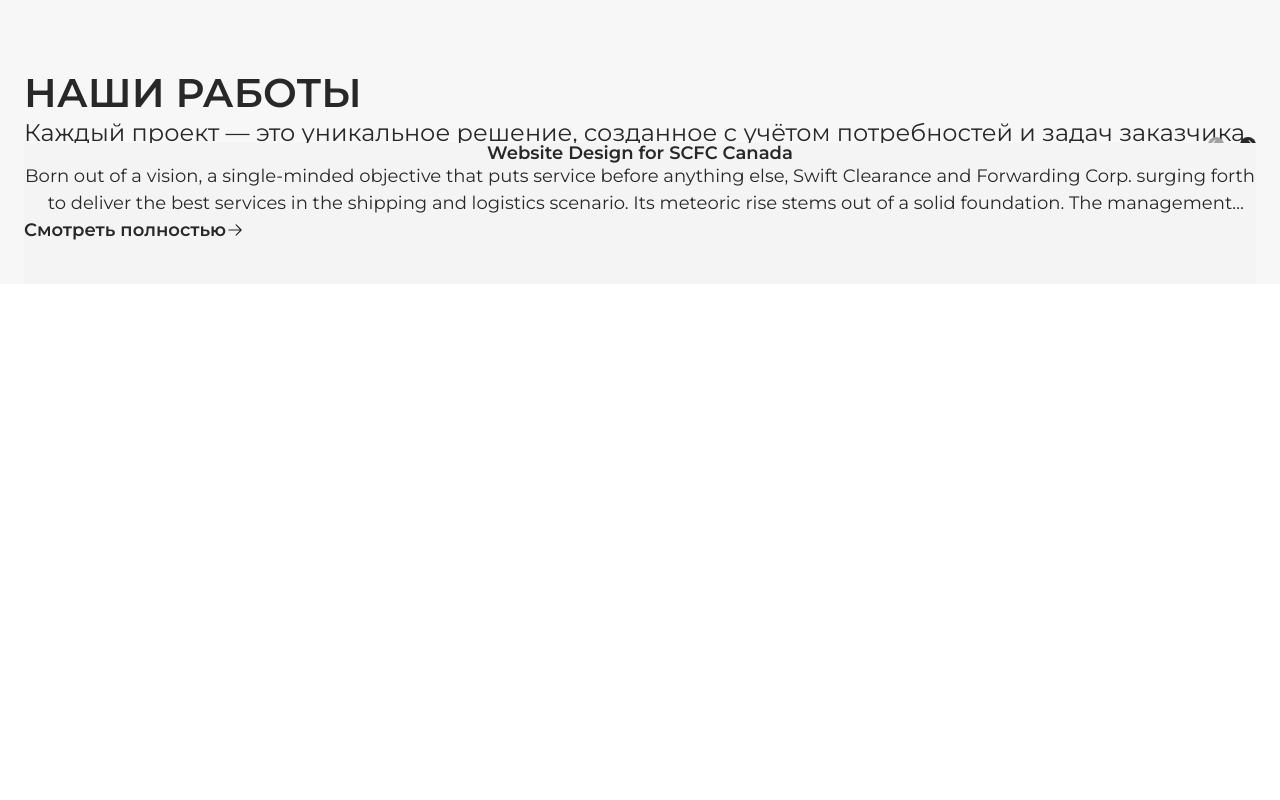
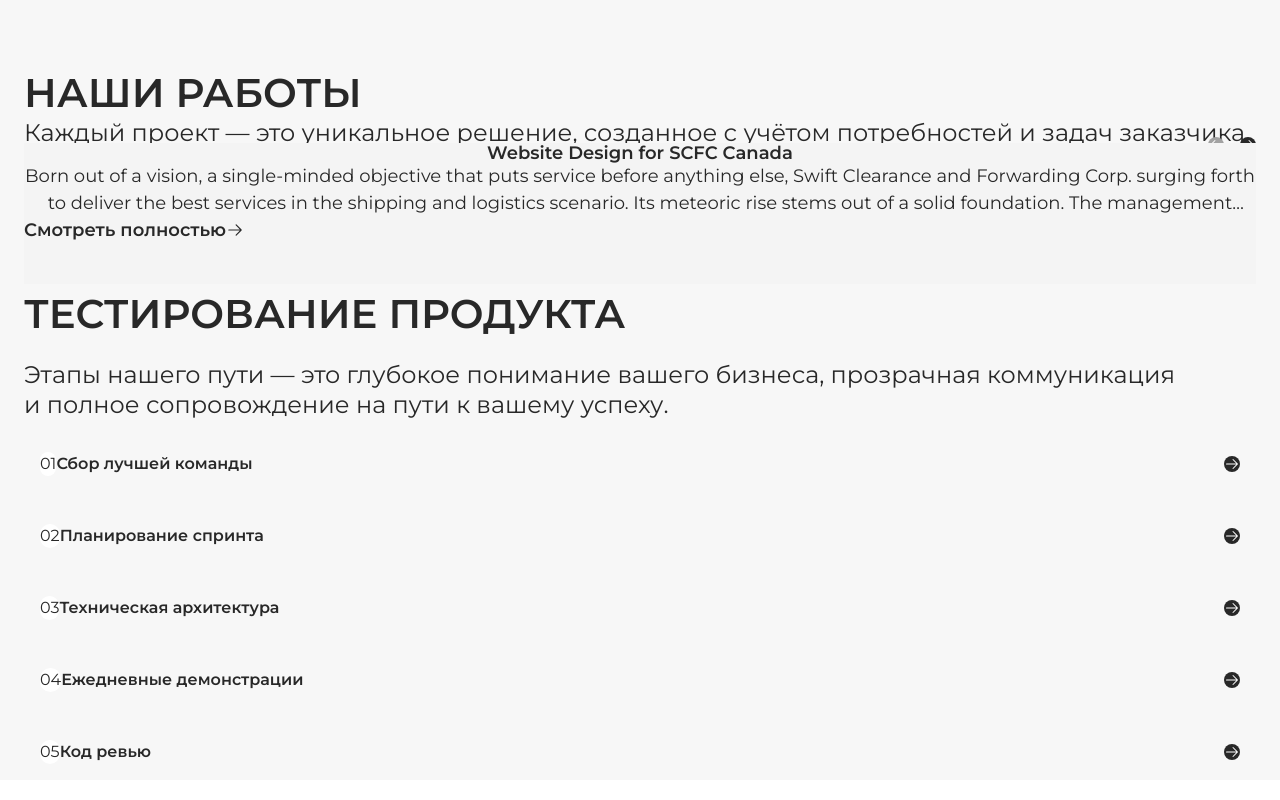
Before and after one commit to theCapnCoder/mnatronix, a Next.js app: page / in a window 1280 px wide. Shown: the part 1754-2554 px from the top of the page. Before the commit the page ends 2198 px from the top, so only its background shows below. Built offline with nearby package versions, Linux system fonts and the light colour scheme; what fluid-tailwind would draw is missing.

Commit message:
feat: Workflow markUp

```diff
--- a/messages/ru.json
+++ b/messages/ru.json
@@ -79,23 +79,23 @@
     "description": "Этапы нашего пути — это глубокое понимание вашего бизнеса, прозрачная коммуникация и полное сопровождение на пути к вашему успеху.",
     "process": {
       "stage_1": {
-        "name": "Сбор лучшей команды",
+        "title": "Сбор лучшей команды",
         "details": "Путь спринта — это коллективное планирование. Члены команды проясняют вопросы и обеспечивают общее понимание."
       },
       "stage_2": {
-        "name": "Планирование спринта",
+        "title": "Планирование спринта",
         "details": "Путь спринта — это коллективное планирование. Члены команды проясняют вопросы и обеспечивают общее понимание."
       },
       "stage_3": {
-        "name": "Техническая архитектура",
+        "title": "Техническая архитектура",
         "details": "Путь спринта — это коллективное планирование. Члены команды проясняют вопросы и обеспечивают общее понимание."
       },
       "stage_4": {
-        "name": "Ежедневные демонстрации",
+        "title": "Ежедневные демонстрации",
         "details": "Путь спринта — это коллективное планирование. Члены команды проясняют вопросы и обеспечивают общее понимание."
       },
       "stage_5": {
-        "name": "Код ревью",
+        "title": "Код ревью",
         "details": "Путь спринта — это коллективное планирование. Члены команды проясняют вопросы и обеспечивают общее понимание."
       }
     }
--- /dev/null
+++ b/src/app/_components/Accordion/accordion.tsx
@@ -0,0 +1,63 @@
+"use client";
+import { ArrowRightRegular } from "@/assets/svg";
+import clsx from "clsx";
+import React, { PropsWithChildren } from "react";
+
+type Props = PropsWithChildren<{
+  startId: string;
+  title: string;
+  description: string;
+  className?: string;
+}>;
+
+export const Accordion: React.FC<Props> = ({ startId, title, description }) => {
+  const [open, setOpen] = React.useState(false);
+
+  return (
+    <div
+      onClick={() => setOpen((prevStae) => !prevStae)}
+      className={clsx(
+        "flex items-center justify-between ~gap-4/8",
+        "cursor-pointer p-4",
+        {
+          "rounded-[2rem] bg-grey p-4": open,
+        }
+      )}
+    >
+      <div
+        className={clsx(
+          "flex shrink-0 items-center justify-center",
+          "rounded-full bg-white ~h-[3.125rem]/[5rem] ~w-[3.125rem]/[5rem]"
+        )}
+      >
+        <div className="text-black ~text-2xl/4xl">{startId}</div>
+      </div>
+
+      <div className="mr-auto">
+        <div className="font-semibold ~text-[1.125rem]/[2rem]">{title}</div>
+        <div
+          className={clsx(
+            "transition ~text-base/2xl",
+            open ? "block" : "hidden"
+          )}
+        >
+          {description}
+        </div>
+      </div>
+
+      <div
+        className={clsx(
+          "flex shrink-0 items-center justify-center",
+          "rounded-full bg-black ~md:~h-[2.625rem]/[3.25rem] ~md:~w-[2.625rem]/[3.25rem]"
+        )}
+      >
+        <ArrowRightRegular
+          className={clsx(
+            open ? "-rotate-45" : "rotate-0",
+            "text-white ~text-2xl/3xl"
+          )}
+        />
+      </div>
+    </div>
+  );
+};
--- /dev/null
+++ b/src/app/_containers/workflow.tsx
@@ -0,0 +1,56 @@
+import { useTranslations } from "next-intl";
+import React from "react";
+import { Container } from "../_components/container";
+import { Accordion } from "../_components/Accordion/accordion";
+
+export const Workflow = () => {
+  const t = useTranslations("workflow");
+
+  const items = [
+    {
+      id: 1,
+      title: t("process.stage_1.title"),
+      description: t("process.stage_1.details"),
+    },
+    {
+      id: 2,
+      title: t("process.stage_2.title"),
+      description: t("process.stage_2.details"),
+    },
+    {
+      id: 3,
+      title: t("process.stage_3.title"),
+      description: t("process.stage_3.details"),
+    },
+    {
+      id: 4,
+      title: t("process.stage_4.title"),
+      description: t("process.stage_4.details"),
+    },
+    {
+      id: 5,
+      title: t("process.stage_5.title"),
+      description: t("process.stage_5.details"),
+    },
+  ];
+
+  return (
+    <section>
+      <Container>
+        <h2 className="mb-4 text-xl font-semibold">{t("title")}</h2>
+        <p className="mb-4 text-s leading-tight">{t("description")}</p>
+
+        <div className="flex flex-col gap-4">
+          {items.map((item) => (
+            <Accordion
+              key={item.id}
+              startId={`0${item.id}`}
+              title={item.title}
+              description={item.description}
+            ></Accordion>
+          ))}
+        </div>
+      </Container>
+    </section>
+  );
+};
--- a/src/app/page.tsx
+++ b/src/app/page.tsx
@@ -3,6 +3,7 @@ import { Cta } from "./_containers/cta";
 import { Technologies } from "./_containers/technologies";
 import { AboutUs } from "./_containers/about-us";
 import { OurWorks } from "./_containers/our-works";
+import { Workflow } from "./_containers/workflow";
 
 export default function Home() {
   return (
@@ -12,6 +13,7 @@ export default function Home() {
       <Technologies />
       <AboutUs />
       <OurWorks />
+      <Workflow />
     </div>
   );
 }
```
